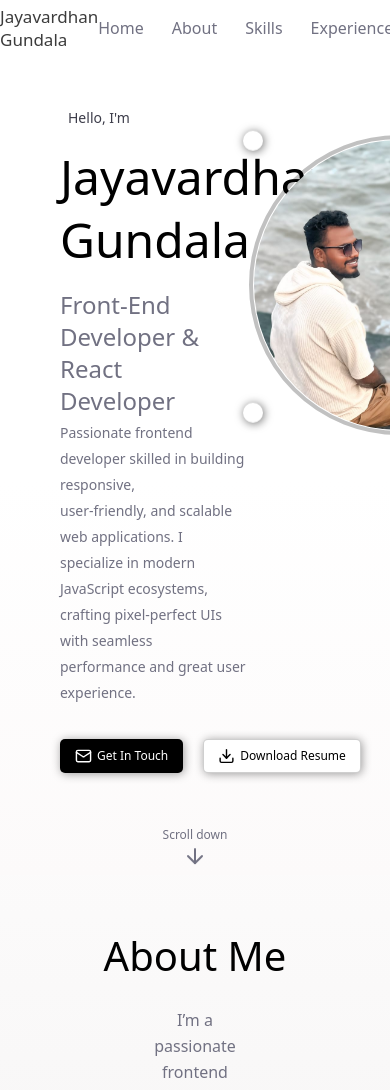
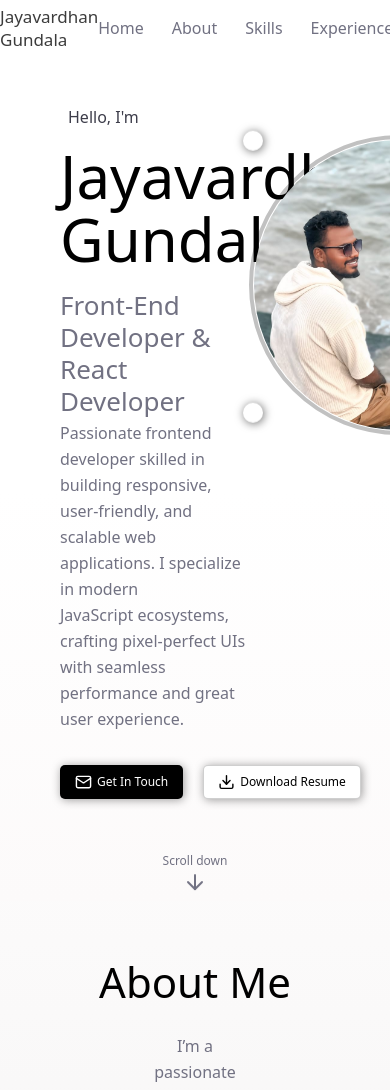
Before and after one commit to JayavardhanGundala/PORTFOLIO, a plain HTML site: page index.html in a window 390 px wide. Shown: the top 1090 px of the page. Drawn offline with nearby package versions, Linux system fonts and the light colour scheme.

Commit message:
media queries

```diff
--- a/styles/Home.css
+++ b/styles/Home.css
@@ -498,18 +498,10 @@ background-color: white;
     width: 70%;
  }
  .middle .left p:nth-child(1).show{
-    font-size: 14px;
+
     margin-bottom: 12px;
  }
- .middle .left h1.show{
-     font-size: 48px;
- }
- .middle .left h2.show{
-        font-size: 24px;
- }
- .middle .left p:last-of-type.show{
-    font-size: 14px;
- }
+
  .middle .right .circle{
    width: 300px;
    height: 300px;
--- a/styles/about.css
+++ b/styles/about.css
@@ -301,9 +301,6 @@ animation-fill-mode: forwards;
     .about{
             padding: 50px 50px;
     }
-    .about h2.show{
-        font-size: 40px;
-    }
     .about .abp.show{
             margin: 0 115px;
 
```
